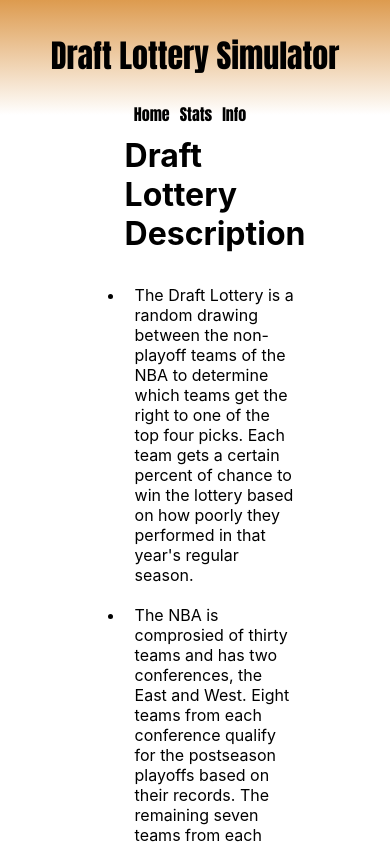
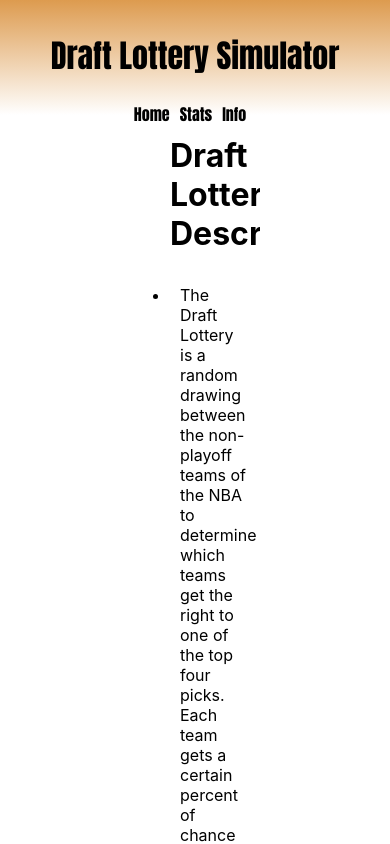
Before and after one commit to Maxwell1126/JS-NBA-Draft-Lottery, a React (Create React App) app: page /#/info in a window 390 px wide. Shown: the top 844 px of the page. Built offline with nearby package versions, Linux system fonts and the light colour scheme.

Commit message:
adjusted spacing and sizing for the project.

```diff
--- a/src/Home/Home.css
+++ b/src/Home/Home.css
@@ -1,37 +1,46 @@
 .container{
   margin-top:0px;
+  overflow: scroll;
 }
 
 @media only screen and (max-width: 700px) {
   .courtRight {
     display:none;
-    width:0%;
+    width:0px;
   }
   .courtLeft {
     display:none;
-    width:0%;
+    width:0px;
   }
   .karlBBQ{
     display: none;
-    width:0%;
+    width:0px;
   }
   .karlSmirk{
     display: none;
-    width:0%;
+    width:0px;
   }
   .oldWolves{
     display: none;
-    width:0%;
+    width:0px;
   }
   .newWolves{
     display: none;
-    width:0%;
+    width:0px;
   }
-  .draftOdds{
-    width:100%;
+  .content{
+    width:auto;
   }
 }
+.content {
 
+  height: 908px;
+  overflow: scroll;
+  background-position:center;
+
+align-items: flex-start;
+justify-content: center;
+}
 .courtRight {
   max-width: width 30%;
   min-height: 908px;
--- a/src/Info/Info.js
+++ b/src/Info/Info.js
@@ -34,6 +34,7 @@ class Info extends Component {
                         <div className={leftImage}></div>
                     </Grid>
                     <Grid item xs
+                    className = "content"
                         // direction="row"
                         // justify="center"
                         // alignItems="center"
--- a/src/LotteryTeams/LotteryTeams.css
+++ b/src/LotteryTeams/LotteryTeams.css
@@ -3,6 +3,8 @@
 display: flex;
 align-items: center;
 justify-content: center;
+height: 908px;
+  overflow: scroll;
 width: width 30%;
 }
 
```
